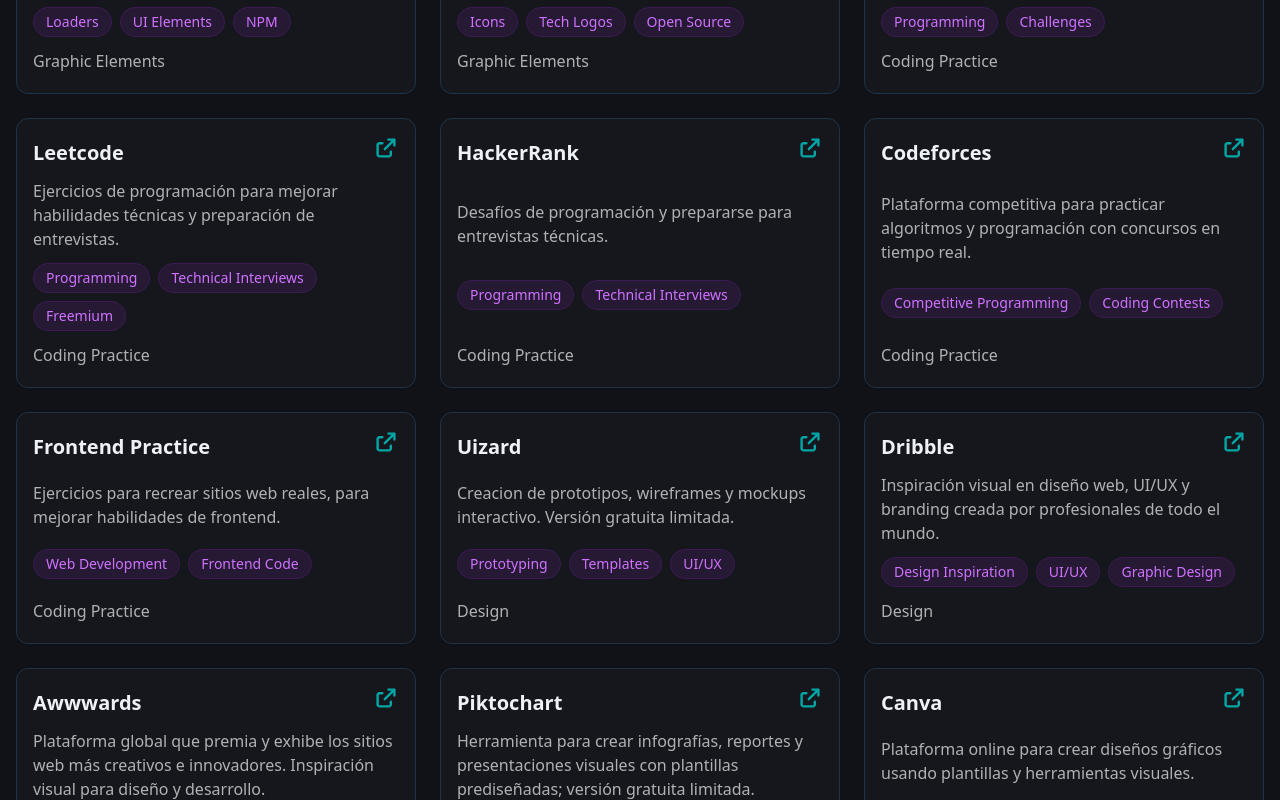
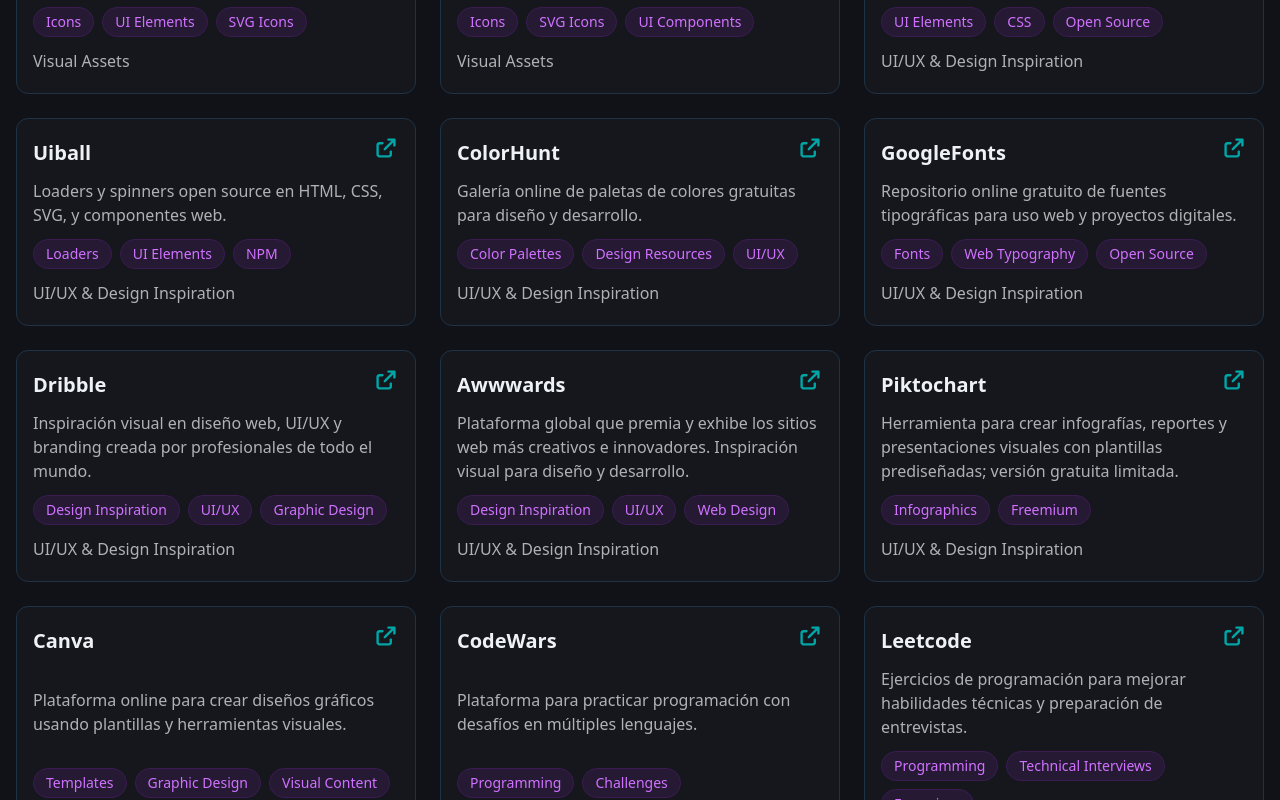
Before and after one commit to RoyDCC/RoyDCC.github.io, a Vue app: page /resources in a window 1280 px wide. Shown: the part 900-1700 px from the top of the page. Built offline with nearby package versions, Linux system fonts and the light colour scheme.

Commit message:
VS Code extensions added to resources list in a new category

```diff
--- a/src/shared/constants/resources.ts
+++ b/src/shared/constants/resources.ts
@@ -4,24 +4,25 @@
   description: string;
   tags: string[];
   category:
-    | "graphic elements"
+    | "visual assets"
+    | "developer tools"
     | "coding practice"
-    | "design"
-    | "libraries"
-    | "documentation"
-    | "tools"
-    | "others";
+    | "UI/UX & design inspiration"
+    | "frameworks & libraries"
+    | "learning & reference"
+    | "mock APIs & test data"
+    | "prototyping"
+    | "VS code extensions";
 }
 
 export const resources: Resource[] = [
-  // Graphic
   {
     pageName: "Freepik",
     pageLink: "https://www.freepik.com/author/freepik",
     description:
       "Recurso con vectores, ilustraciones, iconos y fotos, gratuitos y premium.",
     tags: ["stock images", "illustrations", "media", "freemium"],
-    category: "graphic elements",
+    category: "visual assets",
   },
   {
     pageName: "Pexels",
@@ -29,7 +30,7 @@
     description:
       "Banco gratuito de fotos y videos libres de derechos para proyectos creativos.",
     tags: ["stock images", "image library", "media"],
-    category: "graphic elements",
+    category: "visual assets",
   },
   {
     pageName: "Pixabay",
@@ -37,7 +38,7 @@
     description:
       "Colección libre de imágenes, vectores, ilustraciones y videos para uso comercial.",
     tags: ["stock images", "illustrations", "media"],
-    category: "graphic elements",
+    category: "visual assets",
   },
   {
     pageName: "Unsplash",
@@ -45,7 +46,36 @@
     description:
       "Fotos de alta resolución gratuitas para cualquier tipo de proyecto.",
     tags: ["stock images", "photography", "media"],
-    category: "graphic elements",
+    category: "visual assets",
+  },
+  {
+    pageName: "Undraw",
+    pageLink: "https://undraw.co/illustrations",
+    description:
+      "Ilustraciones SVG gratuitas, personalizables para proyectos e infografías.",
+    tags: ["illustrations", "SVG library", "infographics"],
+    category: "visual assets",
+  },
+  {
+    pageLink: "https://devicon.dev/",
+    description: "Descripcion generica del recurso como placeholder",
+    tags: ["icons", "tech logos", "open source", "SVG icons"],
+    pageName: "Devicons",
+    category: "visual assets",
+  },
+  {
+    pageLink: "https://fontawesome.com/",
+    description: "Descripcion generica del recurso como placeholder",
+    tags: ["icons", "UI elements", "SVG icons"],
+    pageName: "FontAwesome",
+    category: "visual assets",
+  },
+  {
+    pageLink: "https://tabler.io/icons",
+    description: "Descripcion generica del recurso como placeholder",
+    tags: ["icons", "SVG icons", "UI components", "open source"],
+    pageName: "Tabler Icons",
+    category: "visual assets",
   },
   {
     pageName: "Uiverse",
@@ -53,32 +83,66 @@
     description:
       "Fragmentos de código HTML y CSS open source listos para usar en interfaces web.",
     tags: ["UI elements", "CSS", "open source"],
-    category: "graphic elements",
+    category: "UI/UX & design inspiration",
   },
-  {
-    pageName: "Undraw",
-    pageLink: "https://undraw.co/illustrations",
-    description:
-      "Ilustraciones SVG gratuitas, personalizables para proyectos e infografías.",
-    tags: ["illustrations", "SVG library", "infographics"],
-    category: "graphic elements",
-  },
+
   {
     pageName: "Uiball",
     pageLink: "https://uiball.com/",
     description:
       "Loaders y spinners open source en HTML, CSS, SVG, y componentes web.",
     tags: ["loaders", "UI Elements", "NPM", "open source"],
-    category: "graphic elements",
+    category: "UI/UX & design inspiration",
   },
   {
-    pageLink: "https://devicon.dev/",
-    description: "Descripcion generica del recurso como placeholder",
-    tags: ["icons", "tech logos", "open source", "SVG icons"],
-    pageName: "Devicons",
-    category: "graphic elements",
+    pageName: "ColorHunt",
+
+    pageLink: "https://colorhunt.co/",
+    description:
+      "Galería online de paletas de colores gratuitas para diseño y desarrollo.",
+    tags: ["color palettes", "design resources", "UI/UX"],
+    category: "UI/UX & design inspiration",
   },
-  // Practice
+  {
+    pageName: "GoogleFonts",
+    pageLink: "https://fonts.google.com/",
+    description:
+      "Repositorio online gratuito de fuentes tipográficas para uso web y proyectos digitales.",
+    tags: ["fonts", "web typography", "open source", "design resources"],
+    category: "UI/UX & design inspiration",
+  },
+  {
+    pageName: "Dribble",
+    pageLink: "https://dribbble.com/shots",
+    description:
+      " Inspiración visual en diseño web, UI/UX y branding creada por profesionales de todo el mundo.",
+    tags: ["design inspiration", "UI/UX", "graphic design"],
+    category: "UI/UX & design inspiration",
+  },
+  {
+    pageName: "Awwwards",
+    pageLink: "https://www.awwwards.com/",
+    description:
+      "Plataforma global que premia y exhibe los sitios web más creativos e innovadores. Inspiración visual para diseño y desarrollo.",
+    tags: ["design inspiration", "UI/UX", "web design"],
+    category: "UI/UX & design inspiration",
+  },
+  {
+    pageName: "Piktochart",
+    pageLink: "https://create.piktochart.com/users/sign_in#text",
+    description:
+      "Herramienta para crear infografías, reportes y presentaciones visuales con plantillas prediseñadas; versión gratuita limitada.",
+    tags: ["infographics", "freemium"],
+    category: "UI/UX & design inspiration",
+  },
+  {
+    pageName: "Canva",
+    pageLink: "https://www.canva.com/",
+    description:
+      "Plataforma online para crear diseños gráficos usando plantillas y herramientas visuales.",
+    tags: ["templates", "graphic design", "visual content", "freemium"],
+    category: "UI/UX & design inspiration",
+  },
   {
     pageName: "CodeWars",
     pageLink: "https://www.codewars.com/users/sign_in",
@@ -106,188 +170,257 @@
   {
     pageName: "Codeforces",
     pageLink: "https://codeforces.com/",
-    description: "Plataforma competitiva para practicar algoritmos y programación con concursos en tiempo real.",
+    description:
+      "Plataforma competitiva para practicar algoritmos y programación con concursos en tiempo real.",
     tags: ["competitive programming", "coding contests"],
     category: "coding practice",
   },
   {
     pageName: "Frontend Practice",
     pageLink: "https://www.frontendpractice.com/",
-    description: "Ejercicios para recrear sitios web reales, para mejorar habilidades de frontend.",
+    description:
+      "Ejercicios para recrear sitios web reales, para mejorar habilidades de frontend.",
     tags: ["web development", "frontend code"],
     category: "coding practice",
   },
-  // Design
   {
+    pageName: "Uizard",
     pageLink: "https://app.uizard.io/prototypes",
-    description: "Creacion de  prototipos, wireframes y mockups interactivo. Versión gratuita limitada.",
-    tags: ["prototyping", "templates","UI/UX", "freemium"],
-    pageName: "Uizard",
-    category: "design",
+    description:
+      "Creacion de  prototipos, wireframes y mockups interactivo. Versión gratuita limitada.",
+    tags: ["templates", "UI/UX", "freemium"],
+    category: "prototyping",
   },
   {
-    pageLink: "https://dribbble.com/shots",
-    description: " Inspiración visual en diseño web, UI/UX y branding creada por profesionales de todo el mundo.",
-    tags: ["design inspiration", "UI/UX", "graphic design"],
-    pageName: "Dribble",
-    category: "design",
+    pageName: "Bootstrap",
+    pageLink: "https://getbootstrap.com/docs/5.3/components/navbar/",
+    description:
+      "Framework CSS open source para crear interfaces web responsivas y móviles con componentes listos para usar.",
+    tags: ["CSS", "UI components", "open source"],
+    category: "frameworks & libraries",
   },
   {
-    pageLink: "https://www.awwwards.com/",
-    description: "Plataforma global que premia y exhibe los sitios web más creativos e innovadores. Inspiración visual para diseño y desarrollo.",
-    tags: ["design inspiration", "UI/UX", "web design"],
-    pageName: "Awwwards",
-    category: "design",
+    pageName: "Animation.css",
+    pageLink: "https://animate.style/",
+    description:
+      "Librería CSS de animaciones listas para usar, instalable vía npm o CDN, para mejorar interfaces web.",
+    tags: ["CSS", "NPM", "open source"],
+    category: "frameworks & libraries",
   },
   {
-    pageLink: "https://create.piktochart.com/users/sign_in#text",
-    description: "Herramienta para crear infografías, reportes y presentaciones visuales con plantillas prediseñadas; versión gratuita limitada.",
-    tags: ["infographics", "freemium"],
-    pageName: "Piktochart",
-    category: "design",
+    pageName: "OverAPI",
+    pageLink: "https://overapi.com/",
+    description:
+      "Colección online de documentación y hojas de referencia para múltiples lenguajes y tecnologías.",
+    tags: ["quick reference", "cheat sheets"],
+    category: "learning & reference",
   },
   {
-    pageLink: "https://www.canva.com/",
+    pageName: "JS Info",
+    pageLink: "https://javascript.info/",
     description:
-      "Plataforma online para crear diseños gráficos usando plantillas y herramientas visuales.",
-    tags: ["templates", "graphic design", "visual content", "freemium"],
-    pageName: "Canva",
-    category: "design",
-  },
-  // Libraries
-  {
-    pageLink: "https://fontawesome.com/",
-    description: "Descripcion generica del recurso como placeholder",
-    tags: ["icons", "UI elements", "SVG icons"],
-    pageName: "FontAwesome",
-    category: "libraries",
+      "Documentación completa y actualizada de JavaScript, desde lo básico hasta temas avanzados.",
+    tags: ["JavaScript", "JS tutorial", "programming"],
+    category: "learning & reference",
   },
   {
-    pageLink: "https://getbootstrap.com/docs/5.3/components/navbar/",
-    description: "Framework CSS open source para crear interfaces web responsivas y móviles con componentes listos para usar.",
-    tags: ["CSS", "UI components", "open source"],
-    pageName: "Bootstrap",
-    category: "libraries",
-  },
-  {
-    pageLink: "https://animate.style/",
-    description: "Librería CSS de animaciones listas para usar, instalable vía npm o CDN, para mejorar interfaces web.",
-    tags: ["CSS", "NPM", "open source"],
-    pageName: "Animation.css",
-    category: "libraries",
-  },
-  {
-    pageLink: "https://tabler.io/icons",
-    description: "Descripcion generica del recurso como placeholder",
-    tags: ["icons", "SVG icons", "UI components","open source"],
-    pageName: "Tabler Icons",
-    category: "libraries",
-  },
-  // Documentation
-  {
-    pageLink: "https://overapi.com/",
-    description: "Colección online de documentación y hojas de referencia para múltiples lenguajes y tecnologías.",
-    tags: ["quick reference", "cheat sheets"],
-    pageName: "OverAPI",
-    category: "documentation",
-  },
-  {
-    pageLink: "https://javascript.info/",
-    description: "Documentación completa y actualizada de JavaScript, desde lo básico hasta temas avanzados.",
-    tags: ["JavaScript", "JS tutorial", "programming"],
-    pageName: "JS Info",
-    category: "documentation",
-  },
-  {
+    pageName: "Shortcut Code",
     pageLink: "https://shortcode.dev/",
     description: "Descripcion generica del recurso como placeholder",
     tags: ["code snippets", "example code"],
-    pageName: "Shortcut Code",
-    category: "documentation",
+    category: "learning & reference",
   },
   {
+    pageName: "VS Code Editing",
     pageLink: "https://code.visualstudio.com/docs/editing/codebasics",
-    description: "Documentación oficial de Visual Studio Code enfocada en técnicas para editar código más rápido y eficiente.",
+    description:
+      "Documentación oficial de Visual Studio Code enfocada en técnicas para editar código más rápido y eficiente.",
     tags: ["VS Code", "code editor", "productivity"],
-    pageName: "VS Code Editing",
-    category: "documentation",
-  },
-  // Tools
-  {
-    pageLink: "https://bulkresizephotos.com/en",
-    description: "Herramienta web para optimizar múltiples imágenes, con opciones de formato y tamaño.",
-    tags: ["image optimization", "compressor", "online tool"],
-    pageName: "BulkResize",
-    category: "tools",
+    category: "learning & reference",
   },
   {
-    pageLink: "https://imgur.com/",
-    description: "Plataforma para almacenar, compartir y enlazar imágenes de forma rápida.",
-    tags: ["image hosting", "media storage", "online gallery"],
-    pageName: "Imgur",
-    category: "tools",
+    pageName: "BulkResize",
+    pageLink: "https://bulkresizephotos.com/en",
+    description:
+      "Herramienta web para optimizar múltiples imágenes, con opciones de formato y tamaño.",
+    tags: ["image optimization", "compressor", "online tool"],
+    category: "developer tools",
   },
   {
-    pageLink: "https://www.virustotal.com/gui/home/upload",
-    description: "Herramienta online para analizar URLs y archivos en busca de malware usando múltiples proveedores de seguridad.",
-    tags: ["malware scan", "security", "online tool"],
-    pageName: "VirusTotal",
-    category: "tools",
+    pageName: "Imgur",
+    pageLink: "https://imgur.com/",
+    description:
+      "Plataforma para almacenar, compartir y enlazar imágenes de forma rápida.",
+    tags: ["image hosting", "media storage", "online gallery"],
+    category: "developer tools",
   },
   {
-    pageLink: "https://pagespeed.web.dev/",
-    description: "Herramienta online de Google para analizar y calificar el rendimiento y optimización de páginas web.",
-    tags: ["web optimization", "performance", "SEO", "online tool"],
-    pageName: "PageSpeed",
-    category: "tools",
+    pageName: "VirusTotal",
+    pageLink: "https://www.virustotal.com/gui/home/upload",
+    description:
+      "Herramienta online para analizar URLs y archivos en busca de malware usando múltiples proveedores de seguridad.",
+    tags: ["malware scan", "security", "online tool"],
+    category: "developer tools",
   },
   {
-    pageLink: "https://www.xml-sitemaps.com/",
-    description: "Generador online de archivos sitemap XML para mejorar la indexación web.",
-    tags: ["SEO", "online tool"],
-    pageName: "XML Sitemap",
-    category: "tools",
+    pageName: "PageSpeed",
+    pageLink: "https://pagespeed.web.dev/",
+    description:
+      "Herramienta online de Google para analizar y calificar el rendimiento y optimización de páginas web.",
+    tags: ["web optimization", "performance", "SEO", "online tool"],
+    category: "developer tools",
   },
   {
-    pageLink: "https://marketplace.visualstudio.com/items?itemName=AykutSarac.jsoncrack-vscode",
-    description: "Extensión para VS Code que visualiza archivos JSON en forma gráfica y fácil de explorar.",
-    tags: ["VS Code", "extension"],
-    pageName: "Jsoncrack",
-    category: "tools",
+    pageName: "XML Sitemap",
+    pageLink: "https://www.xml-sitemaps.com/",
+    description:
+      "Generador online de archivos sitemap XML para mejorar la indexación web.",
+    tags: ["SEO", "online tool"],
+    category: "developer tools",
   },
   {
-    pageLink: "https://fonts.google.com/",
-    description: "Repositorio online gratuito de fuentes tipográficas para uso web y proyectos digitales.",
-    tags: ["fonts", "web typography", "open source", "design resources"],
-    pageName: "GoogleFonts",
-    category: "others",
+    pageName: "Bennettfeely",
+    pageLink: "https://bennettfeely.com/clippy/",
+    description:
+      "Generador visual online para crear formas CSS usando clip-path.",
+    tags: ["CSS", "visual tool", "online tool", "design resources"],
+    category: "developer tools",
   },
   {
-    pageLink: "https://colorhunt.co/",
-    description: "Galería online de paletas de colores gratuitas para diseño y desarrollo.",
-    tags: ["color palettes", "design resources"],
-    pageName: "ColorHunt",
-    category: "others",
+    pageName: "RandomUser",
+    pageLink: "https://randomuser.me/",
+    description:
+      "API gratuita para generar datos ficticios de usuarios para pruebas y prototipos.",
+    tags: ["API", "mock data", "open source", "developer tool"],
+    category: "mock APIs & test data",
   },
   {
-    pageLink: "https://bennettfeely.com/clippy/",
-    description: "Generador visual online para crear formas CSS usando clip-path.",
-    tags: ["CSS", "visual tool","online tool"],
-    pageName: "Bennettfeely",
-    category: "others",
+    pageName: "StoreAPI",
+    pageLink: "https://fakestoreapi.com/",
+    description:
+      "API gratuita que ofrece datos de comercio electrónico para prototipos y pruebas.",
+    tags: ["API", "mock data", "open source", "developer tool"],
+    category: "mock APIs & test data",
   },
   {
-    pageLink: "https://randomuser.me/",
-    description: "API gratuita para generar datos ficticios de usuarios para pruebas y prototipos.",
-    tags: ["API", "mock data", "open source", "developer tool"],
-    pageName: "RandomUser",
-    category: "others",
+    pageName: "Jsoncrack",
+    pageLink:
+      "https://marketplace.visualstudio.com/items?itemName=AykutSarac.jsoncrack-vscode",
+    description:
+      "Extensión para VS Code que visualiza archivos JSON en forma gráfica y fácil de explorar.",
+    tags: ["visual tool"],
+    category: "VS code extensions",
   },
   {
-    pageLink: "https://fakestoreapi.com/",
-    description: "API gratuita que ofrece datos de comercio electrónico para prototipos y pruebas.",
-    tags: ["API", "mock data", "open source", "developer tool"],
-    pageName: "StoreAPI",
-    category: "others",
+    pageName: "Auto Close Tag",
+    pageLink:
+      "https://marketplace.visualstudio.com/items?itemName=formulahendry.auto-close-tag",
+    description:
+      "Extensión para VS Code que cierra automáticamente etiquetas HTML y JSX cuando se abre una nueva.",
+    tags: ["HTML", "productivity", "markup"],
+    category: "VS code extensions",
+  },
+  {
+    pageName: "Auto Rename Tag",
+    pageLink:
+      "https://marketplace.visualstudio.com/items?itemName=formulahendry.auto-rename-tag",
+    description:
+      "Extension que renombra automáticamente etiquetas HTML o JSX al editar.",
+    tags: ["HTML", "productivity", "markup"],
+    category: "VS code extensions",
+  },
+  {
+    pageName: "Better Comments",
+    pageLink:
+      "https://marketplace.visualstudio.com/items?itemName=aaron-bond.better-comments",
+    description: "Personaliza comentarios con colores según su tipo o prefijo.",
+    tags: ["productivity", "comments"],
+    category: "VS code extensions",
+  },
+  {
+    pageName: "CodeSnap",
+    pageLink:
+      "https://marketplace.visualstudio.com/items?itemName=adpyke.codesnap",
+    description:
+      "Captura y guarda screenshots estéticos de tu código desde VS Code.",
+    tags: ["screenshots", "productivity", "visual tool"],
+    category: "VS code extensions",
+  },
+  {
+    pageName: "Image Preview",
+    pageLink:
+      "https://marketplace.visualstudio.com/items?itemName=kisstkondoros.vscode-gutter-preview",
+    description:
+      "Muestra una vista previa de imágenes en el gutter y al pasar el cursor en VS Code.",
+    tags: ["images", "productivity"],
+    category: "VS code extensions",
+  },
+  {
+    pageName: "Tailwind CSS IntelliSense",
+    pageLink:
+      "https://marketplace.visualstudio.com/items?itemName=bradlc.vscode-tailwindcss",
+    description: "IntelliSense para clases de Tailwind CSS en VS Code.",
+    tags: ["tailwind ", "CSS", "productivity"],
+    category: "VS code extensions",
+  },
+  {
+    pageLink:
+      "https://marketplace.visualstudio.com/items?itemName=pranaygp.vscode-css-peek",
+    description:
+      "Permite navegar y editar selectores CSS directamente desde HTML.",
+    tags: ["CSS", "navigation", "code editor"],
+    pageName: "CSS Peek",
+    category: "VS code extensions",
+  },
+  {
+    pageName: "Todo Tree",
+    pageLink:
+      "https://marketplace.visualstudio.com/items?itemName=Gruntfuggly.todo-tree",
+    description:
+      "Extensión que busca y muestra en árbol los comentarios TODO y FIXME en tu proyecto.",
+    tags: ["comments", "productivity"],
+    category: "VS code extensions",
+  },
+  {
+    pageName: "Prettier",
+    pageLink:
+      "https://marketplace.visualstudio.com/items?itemName=esbenp.prettier-vscode",
+    description:
+      "Formateador de código que aplica un estilo consistente automáticamente en múltiples lenguajes.",
+    tags: [
+      "code formatter",
+      "productivity",
+      "HTML",
+      "JavaScript",
+      "TypeScript",
+      "CSS",
+    ],
+    category: "VS code extensions",
+  },
+  {
+    pageLink:
+      "https://marketplace.visualstudio.com/items?itemName=zhuangtongfa.Material-theme",
+    description: "Tema icónico de Atom para VS Code.",
+    tags: ["theme", "dark mode"],
+    pageName: "One Dark Pro",
+    category: "VS code extensions",
+  },
+  {
+    pageLink:
+      "https://marketplace.visualstudio.com/items?itemName=EliverLara.andromeda",
+    description:
+      "Tema oscuro para Visual Studio Code con esquema de colores Andromeda.",
+    tags: ["theme", "dark mode"],
+    pageName: "Andromeda Theme",
+    category: "VS code extensions",
+  },
+  {
+    pageLink:
+      "https://marketplace.visualstudio.com/items?itemName=dracula-theme.theme-dracula",
+    description:
+      "Tema oscuro para Visual Studio Code basado en la paleta Dracula.",
+    tags: ["theme", "dark mode", "UI"],
+    pageName: "Dracula Theme",
+    category: "VS code extensions",
   },
 ];
```
